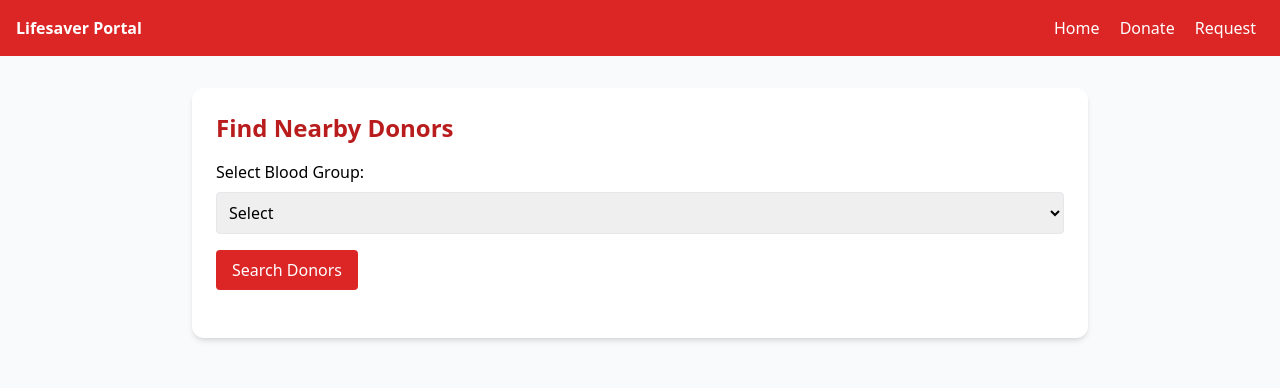
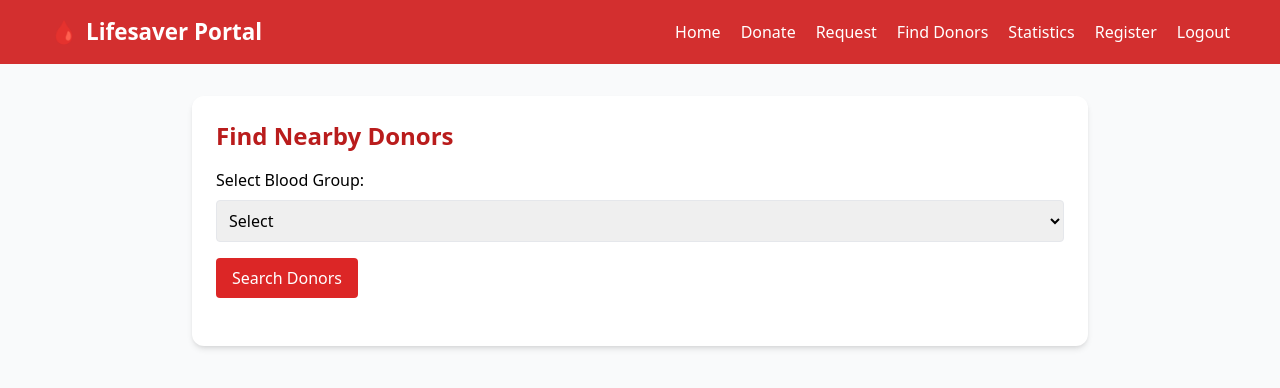
Before and after one commit to sayali2327/blood-donation-and-blood-request-portal, a website: page Frontend/findDonor.html in a window 1280 px wide. Drawn offline with nearby package versions, Linux system fonts and the light colour scheme.

Commit message:
findDonor page

```diff
--- a/Frontend/findDonor.css
+++ b/Frontend/findDonor.css
@@ -0,0 +1,37 @@
+nav {
+  background: #d32f2f;
+  color: #fff;
+  padding: 15px 50px;
+  display: flex;
+  justify-content: space-between;
+  align-items: center;
+}
+
+nav .logo {
+  display: flex;
+  align-items: center;
+  font-size: 1.4em;
+  font-weight: bold;
+}
+
+nav .logo::before {
+  content: "🩸"; /* Blood drop emoji instead of water drop */
+  margin-right: 8px;
+}
+
+nav ul {
+  list-style: none;
+  display: flex;
+  gap: 20px;
+}
+
+nav ul li a {
+  color: #fff;
+  text-decoration: none;
+  font-weight: 500;
+  transition: color 0.3s;
+}
+
+nav ul li a:hover {
+  color: #440202;
+}
--- a/Frontend/findDonor.html
+++ b/Frontend/findDonor.html
@@ -5,18 +5,22 @@
   <meta name="viewport" content="width=device-width, initial-scale=1.0">
   <title>Find Nearby Donors</title>
   <script src="https://cdn.tailwindcss.com"></script>
+  <link rel="stylesheet" href="findDonor.css">
 </head>
 <body class="bg-gray-50">
 
-  <nav class="bg-red-600 text-white p-4 flex justify-between">
-    <div class="font-bold">Lifesaver Portal</div>
-    <div>
-      <a href="index.html" class="mx-2">Home</a>
-      <a href="donor.html" class="mx-2">Donate</a>
-      <a href="recipient.html" class="mx-2">Request</a>
-    </div>
+   <nav>
+    <div class="logo">Lifesaver Portal</div>
+    <ul>
+      <li><a href="#">Home</a></li>
+      <li><a href="donor.html">Donate</a></li>
+      <li><a href="Recipient.html">Request</a></li>
+      <li><a href="findDonor.html">Find Donors</a></li>
+      <li><a href="#">Statistics</a></li>
+      <li><a href="register.html">Register</a></li>
+      <li><a href="login.html">Logout</a></li>
+    </ul>
   </nav>
-
   <section class="max-w-4xl mx-auto mt-8 p-6 bg-white shadow-md rounded-xl">
     <h1 class="text-2xl font-bold text-red-700 mb-4">Find Nearby Donors</h1>
 
```
Also changed, not shown: Frontend/index.html (+2 -2 lines).
